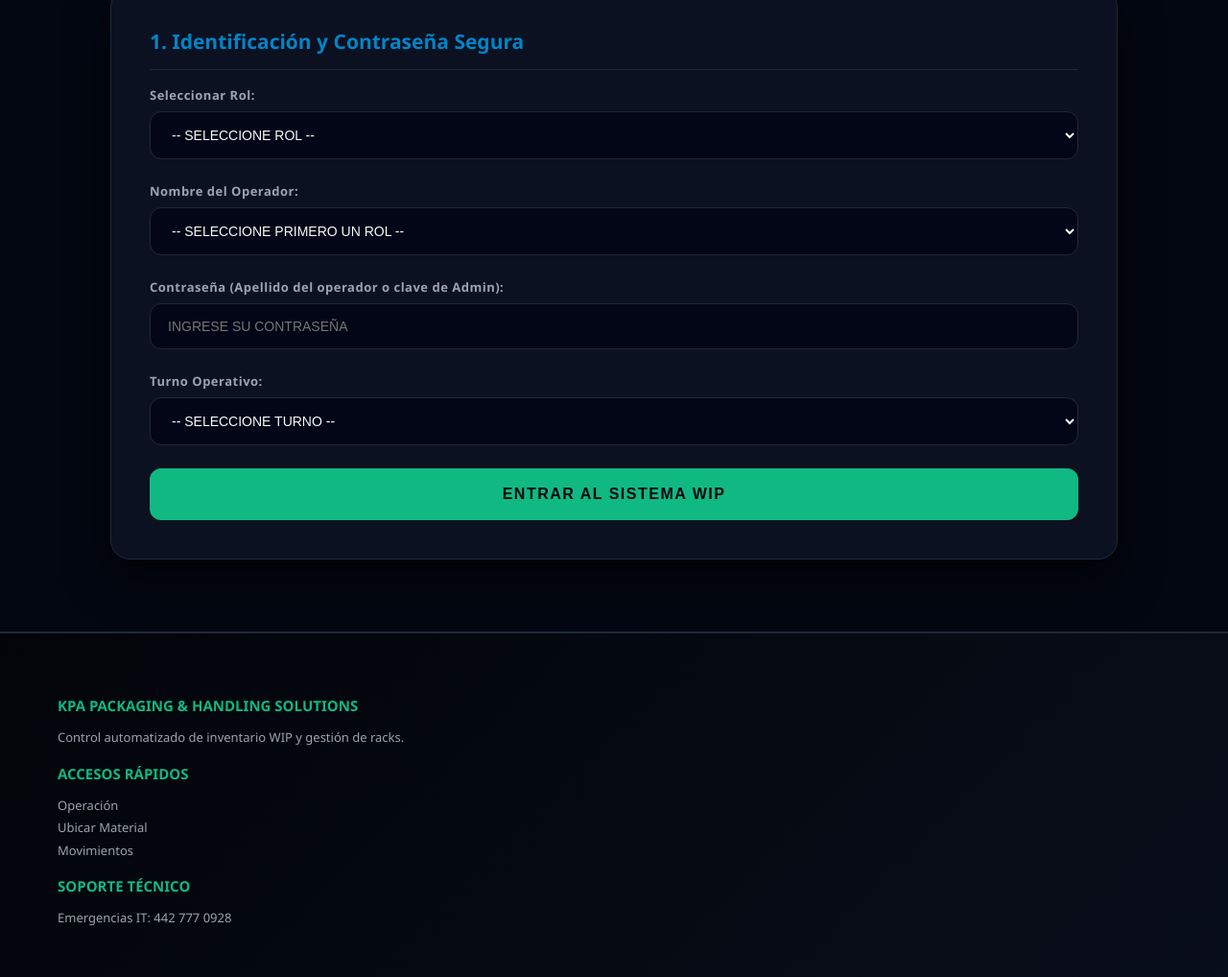
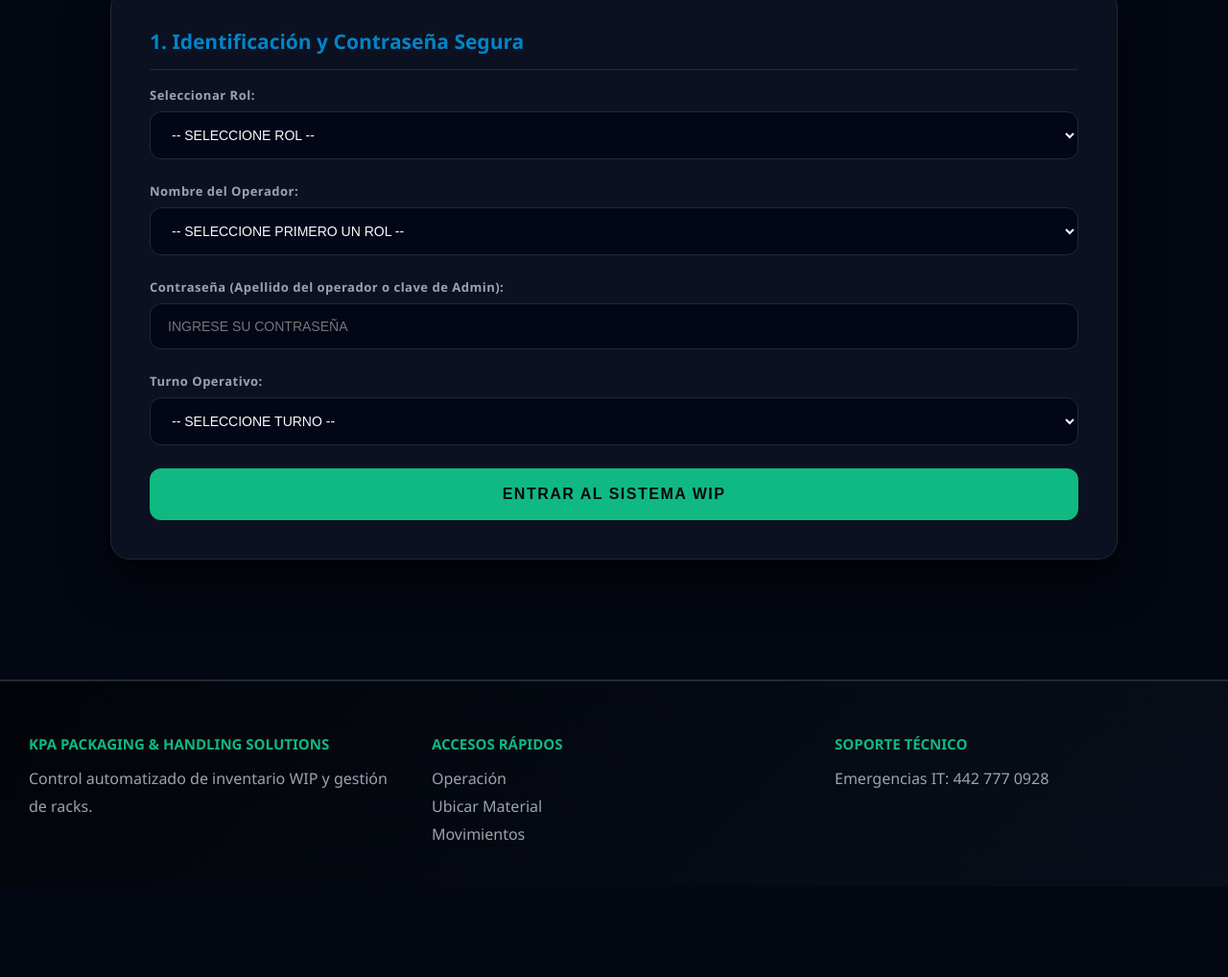
Before and after one commit to alexis-garcia-bt/kpa-wip-system, a website: page index.html in a window 1280 px wide. Shown: the part 190-1208 px from the top of the page at 96% size. After the commit the page ends 1114 px from the top, so only its background shows below. Drawn offline with Linux system fonts and the light colour scheme; no server answers.

Commit message:
Add files via upload

```diff
--- a/index.html
+++ b/index.html
@@ -70,12 +70,33 @@
         th { background: var(--bg-input); color: var(--kpa-green); font-weight: 800; }
         tr:hover { background: rgba(255, 255, 255, 0.015); }
 
-        footer { background: linear-gradient(135deg, #020409, #080e1a); border-top: 2px solid var(--border-color); padding: 50px 60px; margin-top: auto; color: var(--text-muted); font-size: 13px; }
-        .footer-content { max-width: 1200px; margin: 0 auto; display: grid; grid-template-columns: repeat(3, 1fr); gap: 30px; }
-        .footer-section h3 { color: var(--kpa-green); font-size: 15px; margin-bottom: 12px; text-transform: uppercase; font-weight: 900; }
-        .footer-section p, .footer-section ul { margin: 0; padding: 0; list-style: none; line-height: 1.8; }
-        .footer-section ul li a { color: var(--text-muted); text-decoration: none; }
-        .footer-section ul li a:hover { color: var(--kpa-blue); }
+        footer {
+    background: linear-gradient(135deg, #020409, #080e1a);
+    border-top: 2px solid var(--border-color);
+    padding: 40px 30px;
+    margin-top: 50px;
+    display: flex;
+    justify-content: space-between;
+    align-items: flex-start;
+    gap: 40px;
+}
+.footer-section {
+    flex: 1;
+}
+.footer-section h3 {
+    color: var(--kpa-green);
+    font-size: 15px;
+    margin-bottom: 12px;
+    text-transform: uppercase;
+    font-weight: 900;
+}
+.footer-section p, .footer-section ul {
+    margin: 0;
+    padding: 0;
+    list-style: none;
+    line-height: 1.8;
+    color: var(--text-muted);
+}
         .footer-bottom { max-width: 1200px; margin: 30px auto 0 auto; padding-top: 20px; border-top: 1px solid rgba(255,255,255,0.05); text-align: center; font-size: 12px; color: rgba(255,255,255,0.4); }
     </style>
 </head>
@@ -413,7 +434,16 @@
                 }
             } catch (e) {}
         }
+            function verificarProcedenciaOrigen() {
+            const procedencia = document.getElementById('origenProcedencia').value;
+            const detallesRack = document.getElementById('detallesRackOrigen');
 
+            if (procedencia === 'OTRO RACK WIP') {
+                detallesRack.style.display = 'block';
+            } else {
+                detallesRack.style.display = 'none';
+            }
+        }
                 function cambiarPestana(pestana, elemento) {
                     document.querySelectorAll('.tab-content').forEach(el => el.classList.remove('active'));
                     document.querySelectorAll('.tab-btn').forEach(el => el.classList.remove('active'));
```
Also changed, not shown: server.js (+18 -22 lines). Lines whose indentation alone changed are shown as unchanged.
